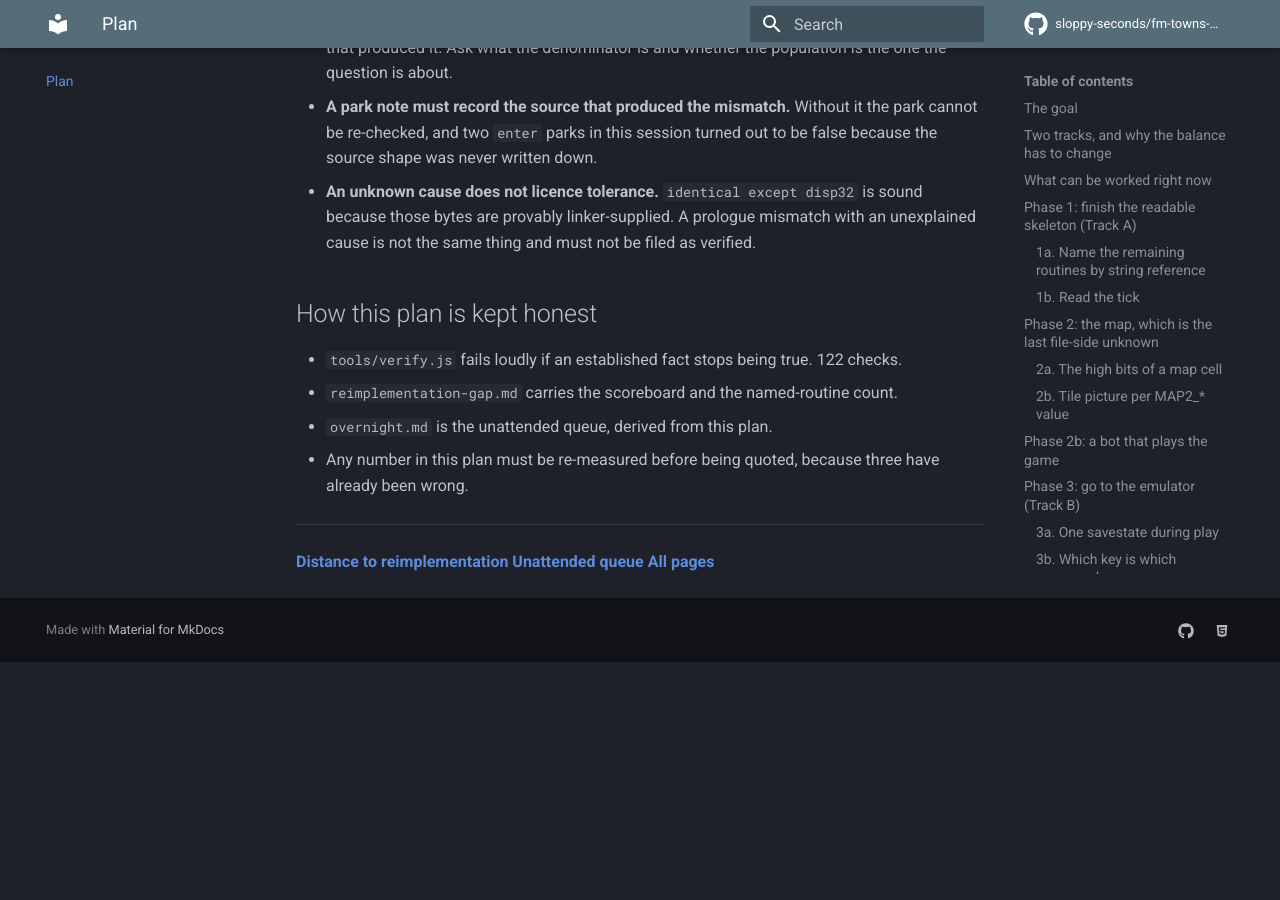
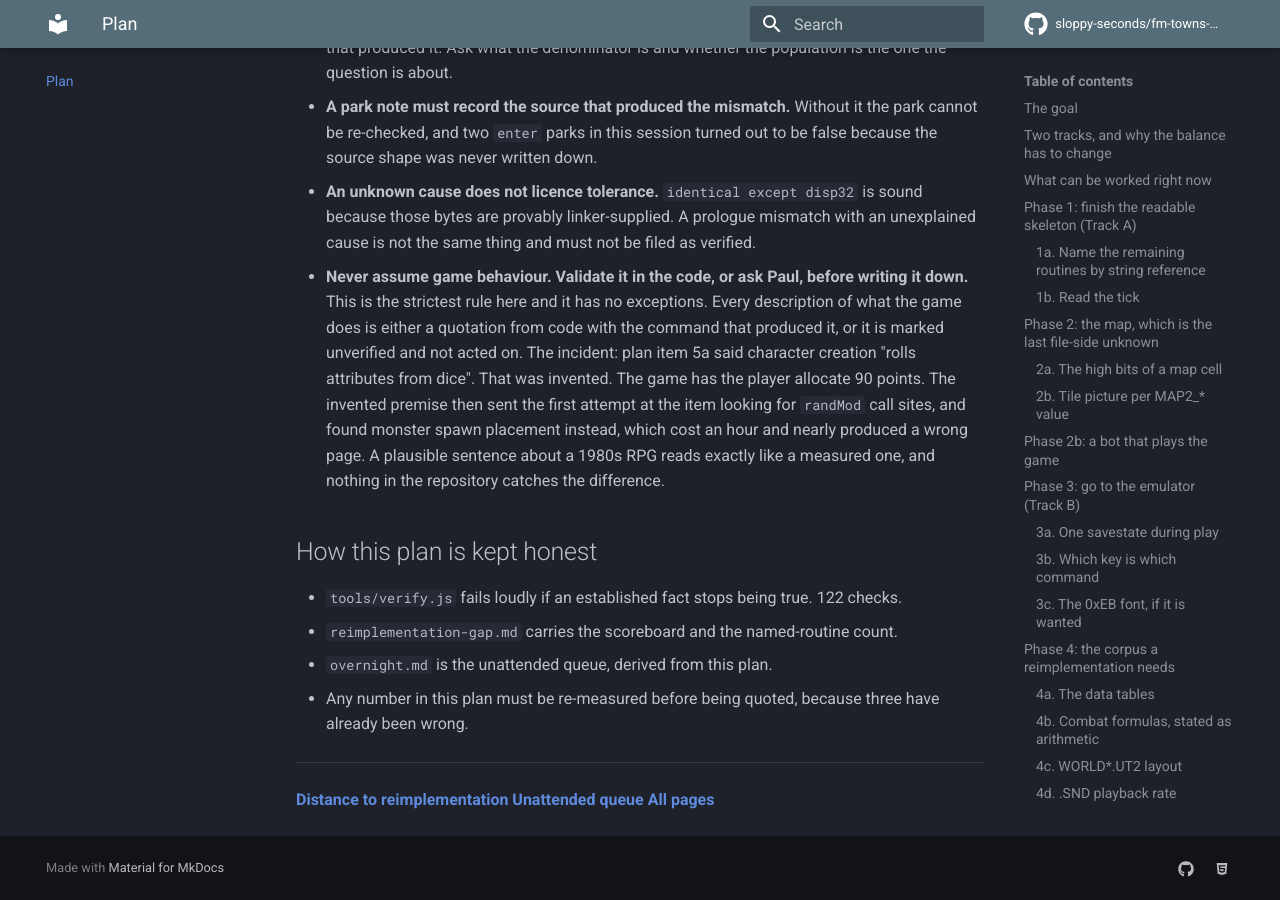
Before and after one commit to sloppy-seconds/fm-towns-ultima, an MkDocs documentation site: the page built from docs/plan.md, in a window 1280 px wide and 900 px high, scrolled down 25219 px. Built offline with MkDocs 1.6.1 and Material for MkDocs 9.7.7, drawn with Linux system fonts in a browser that asks for light colours; comment, search, counter and statistics services are not loaded; before the commit the page ends 25881 px from its top, so only the background shows below that; some of the changed text lies outside the part shown.

Commit message:
Never assume game behaviour: rule added to AGENTS.md and the method rules
Earned by a specific failure. Plan item 5a said character creation 'rolls
attributes from dice'. That was invented with no source. The game has the
player allocate 90 points.

The invented premise was not a cosmetic error: it framed the deliverable
as finding an RNG call, so the first attempt went looking for randMod call
sites and decoded monster spawn placement at 0xf93ac instead. The wrong
premise pointed at the wrong code.

The rule, in AGENTS.md because that file is read every session: every
statement about what the game does is either quoted from the code with the
command that produced it, or marked unverified and not acted on. If a
mechanic cannot be read out yet, ask Paul rather than describe what a 1990
RPG plausibly does.

Corollary for plan items: describe the artefact to be produced, not the
mechanic imagined to produce it. Also fixes the 5a done-when clause, which
still said 'the stat roll'.

```diff
--- a/docs/plan.md
+++ b/docs/plan.md
@@ -751,7 +751,7 @@ outputs, and callers.
 | field | value |
 |---|---|
 | autonomy | runs unattended; decoder and census only, no emulator |
-| done when | the stat roll, race/sex/profession selection and starting inventory are each stated as arithmetic with their bounds, or the point at which a value becomes runtime-only is named |
+| done when | the point allocation, the sex/race/profession modifiers and the starting inventory are each stated as arithmetic with their bounds, or the point at which a value becomes runtime-only is named |
 | blocked by | nothing |
 
 The first thing a player meets, and the first subsystem on the spine.
@@ -871,6 +871,15 @@ Every one came from getting it wrong first, and the list is longer than it shoul
 - **An unknown cause does not licence tolerance.** `identical except disp32` is sound because those
   bytes are provably linker-supplied. A prologue mismatch with an unexplained cause is not the same
   thing and must not be filed as verified.
+- **Never assume game behaviour. Validate it in the code, or ask Paul, before writing it down.**
+  This is the strictest rule here and it has no exceptions. Every description of what the game does
+  is either a quotation from code with the command that produced it, or it is marked unverified and
+  not acted on.
+  The incident: plan item 5a said character creation "rolls attributes from dice". That was invented.
+  The game has the player allocate 90 points. The invented premise then sent the first attempt at
+  the item looking for `randMod` call sites, and found monster spawn placement instead, which cost
+  an hour and nearly produced a wrong page. A plausible sentence about a 1980s RPG reads exactly
+  like a measured one, and nothing in the repository catches the difference.
 
 ## How this plan is kept honest
 
```
Also changed, not shown: AGENTS.md (+19 -0 lines).
